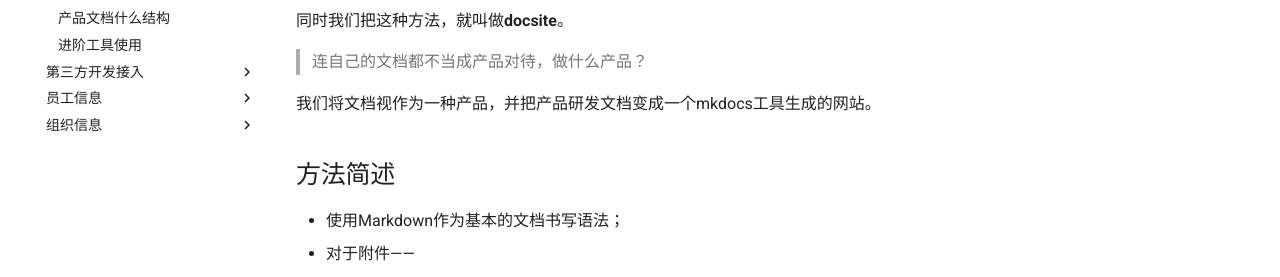
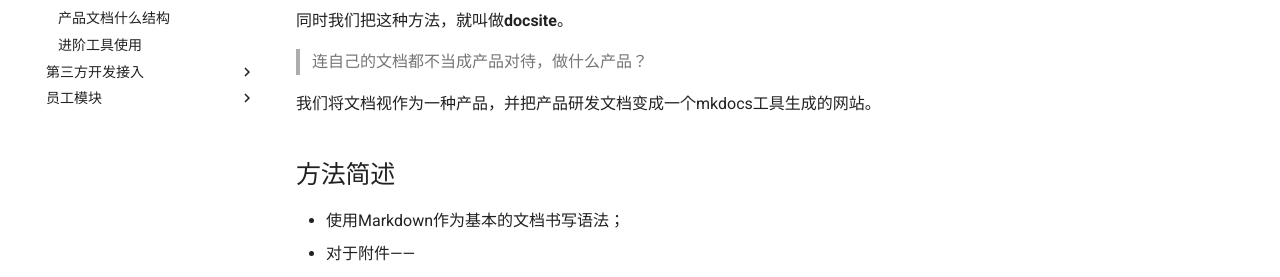
Before and after one commit to heytea/docsite, an MkDocs documentation site: the page built from docs/index.md, in a window 1280 px wide. Shown: the part 255-532 px from the top of the page. Built offline with MkDocs 1.6.1 and Material for MkDocs 9.7.7, drawn with Linux system fonts in a browser that asks for light colours.

Commit message:
分开提供接口文档

```diff
--- a/mkdocs.yml
+++ b/mkdocs.yml
@@ -17,7 +17,6 @@ nav:
 - '第三方开发接入':
   - '签名接口 v1': 'sign_api_v1/index.md'
   - '签名接口 v2': 'sign_api_v2/index.md'
-- '员工信息':
+- '员工模块':
   - '员工信息接口': 'staff_api/index.md'
-- '组织信息':
   - '组织信息接口': 'dept_api/index.md'
```
